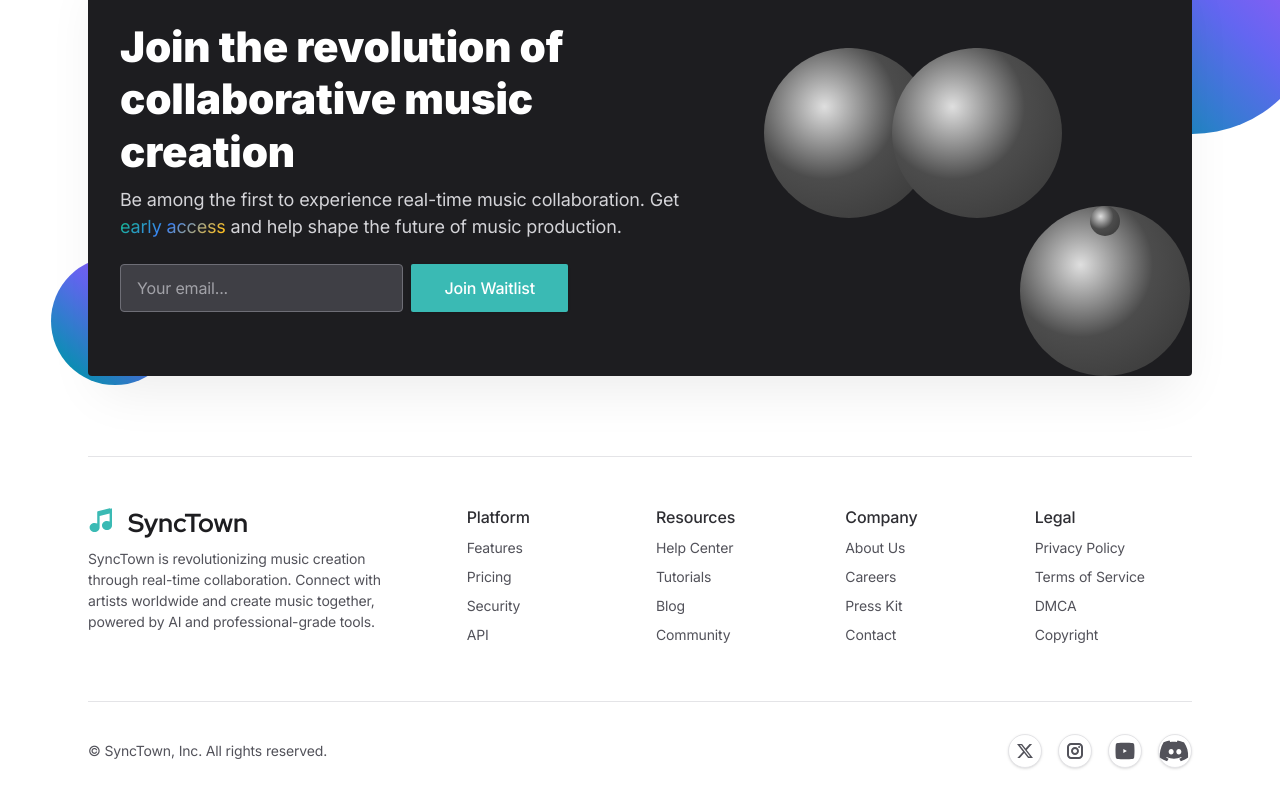
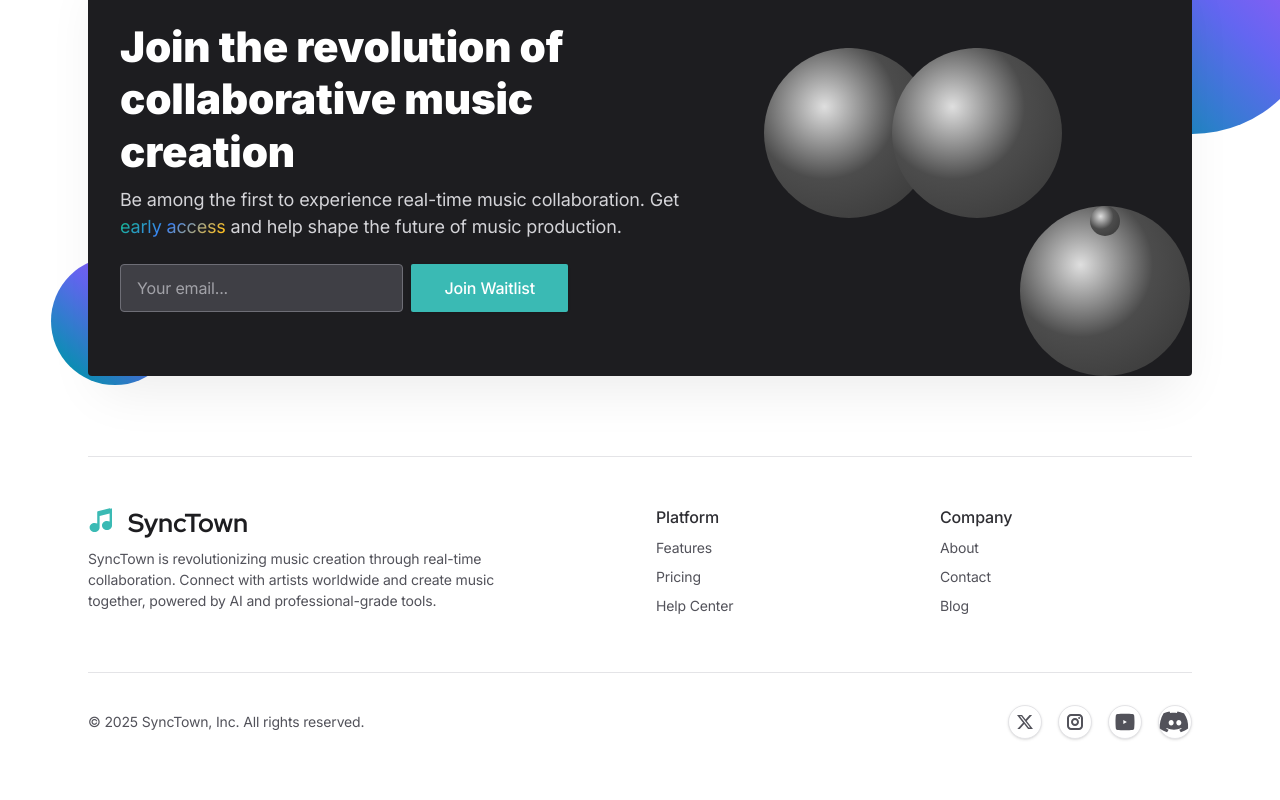
Before and after one commit to ankit-raj78/landingPage, a Next.js app: page / in a window 1280 px wide. Shown: the part 6684-7484 px from the top of the page. After the commit the page ends 7455 px from the top, so only its background shows below. Built offline with nearby package versions, Linux system fonts and the light colour scheme.

Commit message:
footer fixed

```diff
--- a/components/ui/footer.tsx
+++ b/components/ui/footer.tsx
@@ -10,7 +10,7 @@ export default function Footer() {
         <div className="grid sm:grid-cols-12 gap-8 py-8 md:py-12 border-t border-gray-200 dark:border-gray-800">
 
           {/* 1st block */}
-          <div className="sm:col-span-12 lg:col-span-4 lg:max-w-xs">
+          <div className="sm:col-span-12 lg:col-span-6 lg:max-w-md">
             <div className="mb-2">
               <Logo />
             </div>
@@ -19,78 +19,34 @@ export default function Footer() {
             </div>
           </div>
 
-          {/* 2nd block */}
-          <div className="sm:col-span-6 md:col-span-3 lg:col-span-2">
+          {/* 2nd block - Platform */}
+          <div className="sm:col-span-6 md:col-span-3 lg:col-span-3">
             <h6 className="text-gray-800 dark:text-gray-100 font-medium mb-2">Platform</h6>
             <ul className="text-sm">
               <li className="mb-2">
-                <Link href="/features" className="text-gray-600 dark:text-gray-400 hover:text-gray-900 dark:hover:text-gray-100 transition duration-150 ease-in-out">Features</Link>
+                <Link href="/#features" className="text-gray-600 dark:text-gray-400 hover:text-gray-900 dark:hover:text-gray-100 transition duration-150 ease-in-out">Features</Link>
               </li>
               <li className="mb-2">
-                <Link href="/pricing" className="text-gray-600 dark:text-gray-400 hover:text-gray-900 dark:hover:text-gray-100 transition duration-150 ease-in-out">Pricing</Link>
+                <Link href="/#pricing" className="text-gray-600 dark:text-gray-400 hover:text-gray-900 dark:hover:text-gray-100 transition duration-150 ease-in-out">Pricing</Link>
               </li>
               <li className="mb-2">
-                <Link href="/security" className="text-gray-600 dark:text-gray-400 hover:text-gray-900 dark:hover:text-gray-100 transition duration-150 ease-in-out">Security</Link>
-              </li>
-              <li className="mb-2">
-                <Link href="/api" className="text-gray-600 dark:text-gray-400 hover:text-gray-900 dark:hover:text-gray-100 transition duration-150 ease-in-out">API</Link>
+                <Link href="/help" className="text-gray-600 dark:text-gray-400 hover:text-gray-900 dark:hover:text-gray-100 transition duration-150 ease-in-out">Help Center</Link>
               </li>
             </ul>
           </div>
 
-          {/* 3rd block */}
-          <div className="sm:col-span-6 md:col-span-3 lg:col-span-2">
-            <h6 className="text-gray-800 dark:text-gray-100 font-medium mb-2">Resources</h6>
-            <ul className="text-sm">
-              <li className="mb-2">
-                <Link href="/help" className="text-gray-600 dark:text-gray-400 hover:text-gray-900 dark:hover:text-gray-100 transition duration-150 ease-in-out">Help Center</Link>
-              </li>
-              <li className="mb-2">
-                <Link href="/tutorials" className="text-gray-600 dark:text-gray-400 hover:text-gray-900 dark:hover:text-gray-100 transition duration-150 ease-in-out">Tutorials</Link>
-              </li>
-              <li className="mb-2">
-                <Link href="/blog" className="text-gray-600 dark:text-gray-400 hover:text-gray-900 dark:hover:text-gray-100 transition duration-150 ease-in-out">Blog</Link>
-              </li>
-              <li className="mb-2">
-                <Link href="/community" className="text-gray-600 dark:text-gray-400 hover:text-gray-900 dark:hover:text-gray-100 transition duration-150 ease-in-out">Community</Link>
-              </li>
-            </ul>
-          </div>
-
-          {/* 4th block */}
-          <div className="sm:col-span-6 md:col-span-3 lg:col-span-2">
+          {/* 3rd block - Company */}
+          <div className="sm:col-span-6 md:col-span-3 lg:col-span-3">
             <h6 className="text-gray-800 dark:text-gray-100 font-medium mb-2">Company</h6>
             <ul className="text-sm">
               <li className="mb-2">
-                <Link href="/about" className="text-gray-600 dark:text-gray-400 hover:text-gray-900 dark:hover:text-gray-100 transition duration-150 ease-in-out">About Us</Link>
-              </li>
-              <li className="mb-2">
-                <Link href="/careers" className="text-gray-600 dark:text-gray-400 hover:text-gray-900 dark:hover:text-gray-100 transition duration-150 ease-in-out">Careers</Link>
-              </li>
-              <li className="mb-2">
-                <Link href="/press" className="text-gray-600 dark:text-gray-400 hover:text-gray-900 dark:hover:text-gray-100 transition duration-150 ease-in-out">Press Kit</Link>
+                <Link href="/about" className="text-gray-600 dark:text-gray-400 hover:text-gray-900 dark:hover:text-gray-100 transition duration-150 ease-in-out">About</Link>
               </li>
               <li className="mb-2">
                 <Link href="/contact" className="text-gray-600 dark:text-gray-400 hover:text-gray-900 dark:hover:text-gray-100 transition duration-150 ease-in-out">Contact</Link>
               </li>
-            </ul>
-          </div>
-
-          {/* 5th block */}
-          <div className="sm:col-span-6 md:col-span-3 lg:col-span-2">
-            <h6 className="text-gray-800 dark:text-gray-100 font-medium mb-2">Legal</h6>
-            <ul className="text-sm">
               <li className="mb-2">
-                <Link href="/privacy" className="text-gray-600 dark:text-gray-400 hover:text-gray-900 dark:hover:text-gray-100 transition duration-150 ease-in-out">Privacy Policy</Link>
-              </li>
-              <li className="mb-2">
-                <Link href="/terms" className="text-gray-600 dark:text-gray-400 hover:text-gray-900 dark:hover:text-gray-100 transition duration-150 ease-in-out">Terms of Service</Link>
-              </li>
-              <li className="mb-2">
-                <Link href="/dmca" className="text-gray-600 dark:text-gray-400 hover:text-gray-900 dark:hover:text-gray-100 transition duration-150 ease-in-out">DMCA</Link>
-              </li>
-              <li className="mb-2">
-                <Link href="/copyright" className="text-gray-600 dark:text-gray-400 hover:text-gray-900 dark:hover:text-gray-100 transition duration-150 ease-in-out">Copyright</Link>
+                <Link href="/blog" className="text-gray-600 dark:text-gray-400 hover:text-gray-900 dark:hover:text-gray-100 transition duration-150 ease-in-out">Blog</Link>
               </li>
             </ul>
           </div>
@@ -100,17 +56,17 @@ export default function Footer() {
         {/* Bottom area */}
         <div className="md:flex md:items-center md:justify-between py-4 md:py-8 border-t border-gray-200 dark:border-gray-800">
 
-          {/* Social as */}
+          {/* Social links */}
           <ul className="flex mb-4 md:order-1 md:ml-4 md:mb-0">
             <li>
-              <Link href="#" className="flex justify-center items-center text-gray-600 dark:text-gray-400 hover:text-gray-900 dark:hover:text-gray-100 bg-white dark:bg-gray-800 hover:bg-white dark:hover:bg-gray-700 border border-gray-200 dark:border-gray-700 rounded-full shadow transition duration-150 ease-in-out" aria-label="Twitter">
+              <Link href="https://twitter.com/synctown" className="flex justify-center items-center text-gray-600 dark:text-gray-400 hover:text-gray-900 dark:hover:text-gray-100 bg-white dark:bg-gray-800 hover:bg-white dark:hover:bg-gray-700 border border-gray-200 dark:border-gray-700 rounded-full shadow transition duration-150 ease-in-out" aria-label="Twitter">
                 <svg className="w-8 h-8 fill-current" viewBox="0 0 32 32" xmlns="http://www.w3.org/2000/svg">
                   <path d="m13.063 9 3.495 4.475L20.601 9h2.454l-5.359 5.931L24 23h-4.938l-3.866-4.893L10.771 23H8.316l5.735-6.342L8 9h5.063Zm-.74 1.347h-1.457l8.875 11.232h1.36l-8.778-11.232Z" />
                 </svg>
               </Link>
             </li>
             <li className="ml-4">
-              <Link href="#" className="flex justify-center items-center text-gray-600 dark:text-gray-400 hover:text-gray-900 dark:hover:text-gray-100 bg-white dark:bg-gray-800 hover:bg-white dark:hover:bg-gray-700 border border-gray-200 dark:border-gray-700 rounded-full shadow transition duration-150 ease-in-out" aria-label="Instagram">
+              <Link href="https://instagram.com/synctown" className="flex justify-center items-center text-gray-600 dark:text-gray-400 hover:text-gray-900 dark:hover:text-gray-100 bg-white dark:bg-gray-800 hover:bg-white dark:hover:bg-gray-700 border border-gray-200 dark:border-gray-700 rounded-full shadow transition duration-150 ease-in-out" aria-label="Instagram">
                 <svg className="w-8 h-8 fill-current" viewBox="0 0 32 32" xmlns="http://www.w3.org/2000/svg">
                   <circle cx="20.145" cy="11.892" r="1" />
                   <path d="M16 20c-2.206 0-4-1.794-4-4s1.794-4 4-4 4 1.794 4 4-1.794 4-4 4zm0-6c-1.103 0-2 .897-2 2s.897 2 2 2 2-.897 2-2-.897-2-2-2z" />
@@ -119,14 +75,14 @@ export default function Footer() {
               </Link>
             </li>
             <li className="ml-4">
-              <Link href="#" className="flex justify-center items-center text-gray-600 dark:text-gray-400 hover:text-gray-900 dark:hover:text-gray-100 bg-white dark:bg-gray-800 hover:bg-white dark:hover:bg-gray-700 border border-gray-200 dark:border-gray-700 rounded-full shadow transition duration-150 ease-in-out" aria-label="YouTube">
+              <Link href="https://youtube.com/@synctown" className="flex justify-center items-center text-gray-600 dark:text-gray-400 hover:text-gray-900 dark:hover:text-gray-100 bg-white dark:bg-gray-800 hover:bg-white dark:hover:bg-gray-700 border border-gray-200 dark:border-gray-700 rounded-full shadow transition duration-150 ease-in-out" aria-label="YouTube">
                 <svg className="w-8 h-8 fill-current" viewBox="0 0 32 32" xmlns="http://www.w3.org/2000/svg">
                   <path d="M23.498 8.001c.888.092 1.611.814 1.702 1.702.157 1.535.3 4.297.3 6.297s-.143 4.762-.3 6.297c-.091.888-.814 1.611-1.702 1.702-1.535.157-4.297.3-7.498.3s-5.963-.143-7.498-.3c-.888-.091-1.611-.814-1.702-1.702-.157-1.535-.3-4.297-.3-6.297s.143-4.762.3-6.297c.091-.888.814-1.611 1.702-1.702C10.037 7.844 12.799 7.701 16 7.701s5.963.143 7.498.3zm-5.612 7.999l-3.558-2.05v4.1l3.558-2.05z" />
                 </svg>
               </Link>
             </li>
             <li className="ml-4">
-              <Link href="#" className="flex justify-center items-center text-gray-600 dark:text-gray-400 hover:text-gray-900 dark:hover:text-gray-100 bg-white dark:bg-gray-800 hover:bg-white dark:hover:bg-gray-700 border border-gray-200 dark:border-gray-700 rounded-full shadow transition duration-150 ease-in-out" aria-label="Discord">
+              <Link href="https://discord.gg/synctown" className="flex justify-center items-center text-gray-600 dark:text-gray-400 hover:text-gray-900 dark:hover:text-gray-100 bg-white dark:bg-gray-800 hover:bg-white dark:hover:bg-gray-700 border border-gray-200 dark:border-gray-700 rounded-full shadow transition duration-150 ease-in-out" aria-label="Discord">
                 <svg className="w-8 h-8 fill-current" viewBox="0 0 32 32" xmlns="http://www.w3.org/2000/svg">
                   <path d="M24.44 7.325c-1.848-.85-3.822-1.487-5.888-1.844-.255.456-.537 1.047-.735 1.519-2.207-.331-4.406-.331-6.584 0-.199-.472-.489-1.063-.744-1.519-2.069.357-4.043.997-5.891 1.847C1.612 12.513.397 17.566.794 22.547c2.481 1.828 4.888 2.934 7.253 3.669.584-.791 1.1-1.625 1.541-2.5-.844-.319-1.647-.706-2.413-1.156.206-.15.406-.306.6-.466 4.659 2.162 9.719 2.162 14.325 0 .194.163.394.316.6.466-.769.453-1.572.837-2.416 1.156.441.875.957 1.709 1.541 2.5 2.366-.735 4.772-1.841 7.253-3.669.459-5.769-1.056-10.781-4.134-15.222zM12.175 19.619c-1.381 0-2.522-1.272-2.522-2.822s1.103-2.822 2.522-2.822c1.419 0 2.553 1.272 2.522 2.822 0 1.55-1.103 2.822-2.522 2.822zm7.65 0c-1.381 0-2.522-1.272-2.522-2.822s1.103-2.822 2.522-2.822c1.419 0 2.553 1.272 2.522 2.822 0 1.55-1.103 2.822-2.522 2.822z" />
                 </svg>
@@ -135,7 +91,7 @@ export default function Footer() {
           </ul>
 
           {/* Copyrights note */}
-          <div className="text-sm text-gray-600 dark:text-gray-400 mr-4">© SyncTown, Inc. All rights reserved.</div>
+          <div className="text-sm text-gray-600 dark:text-gray-400 mr-4">© 2025 SyncTown, Inc. All rights reserved.</div>
 
         </div>
 
```
